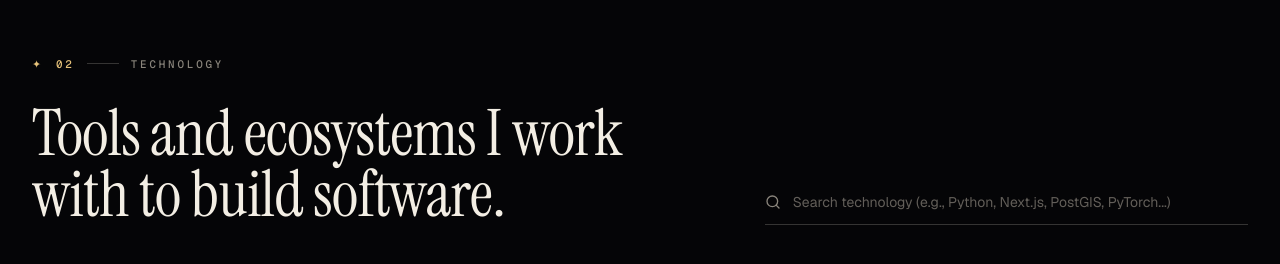
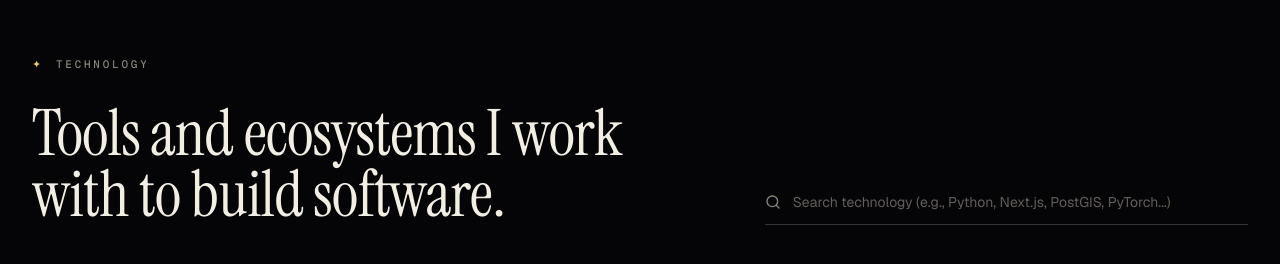
Before and after one commit to Onell-Luciano/portfolio, a Next.js app: page /en in a window 1280 px wide. Shown: the part 2859-3123 px from the top of the page. Built offline with nearby package versions, Linux system fonts and the light colour scheme.

Commit message:
Minimalisation

```diff
--- a/src/components/portfolio/journey.tsx
+++ b/src/components/portfolio/journey.tsx
@@ -22,7 +22,6 @@ export function Experience({ items }: { items: ExperienceItem[] }) {
             <SplitReveal text={t("experience.heading")} />
           </h2>
           <div className="mt-12 hidden items-end gap-4 lg:flex">
-            <span className="display-serif text-[8rem] italic leading-[0.8] text-divine">{String(items.length).padStart(2, "0")}</span>
             <span className="eyebrow pb-3 text-[0.6rem] text-mute">
               2024
               <span className="mx-2 text-gold">—</span>
@@ -94,7 +93,6 @@ export function Education({ items }: { items: EducationItem[] }) {
               className="row-sweep group grid gap-3 border-b border-line px-1 py-7 md:grid-cols-12 md:items-center md:gap-6 md:px-4"
             >
               <span className="font-mono text-[0.65rem] text-mute transition-colors duration-500 group-hover:text-gold md:col-span-1">
-                {String(i + 1).padStart(2, "0")}
               </span>
               <h3 className="display-serif text-[1.75rem] leading-tight text-ivory transition-transform duration-700 ease-(--ease-divine) group-hover:translate-x-2 sm:text-[2rem] md:col-span-5">
                 {e.title}
--- a/src/components/portfolio/nav.tsx
+++ b/src/components/portfolio/nav.tsx
@@ -207,7 +207,6 @@ export function Nav({ items }: { items: NavItem[] }) {
                     <span className="display-serif text-[clamp(2.6rem,11vw,4.5rem)] capitalize text-ivory">
                       {item.label.toLowerCase()}
                     </span>
-                    <span className="font-mono text-xs text-gold">0{i + 1}</span>
                   </motion.a>
                 </div>
               ))}
--- a/src/components/portfolio/primitives.tsx
+++ b/src/components/portfolio/primitives.tsx
@@ -165,20 +165,11 @@ export function FadeUp({
 
 /* ── Section header ──────────────────────────────────────────── */
 export function SectionLabel({ label, className = "" }: { label: string; className?: string }) {
-  const [num, ...rest] = label.split(" / ");
-  const name = rest.join(" / ");
+  const name = label.split(" / ").slice(-1)[0];
   return (
     <p className={`eyebrow flex items-center gap-3 text-mute ${className}`}>
       <span className="text-gold">✦</span>
-      {name ? (
-        <>
-          <span className="text-gold">{num}</span>
-          <span className="h-px w-8 bg-line-strong" />
-          <span>{name}</span>
-        </>
-      ) : (
-        <span>{label}</span>
-      )}
+      <span>{name}</span>
     </p>
   );
 }
--- a/src/components/portfolio/projects.tsx
+++ b/src/components/portfolio/projects.tsx
@@ -153,8 +153,6 @@ function ProjectCard({
         <div className="order-2 flex flex-col justify-between gap-8 p-7 sm:p-10 md:order-1">
           <div className="flex items-center justify-between gap-4">
             <span className="eyebrow shrink-0 whitespace-nowrap text-gold">
-              {project.number}
-              <span className="text-mute"> / {String(total).padStart(2, "0")}</span>
             </span>
             <span className="eyebrow truncate rounded-full border border-line px-3 py-1.5 text-[0.55rem] text-mute">
               {project.category}
@@ -247,7 +245,7 @@ function ProjectModal({ project, onClose }: { project: Project; onClose: () => v
       >
         <div className="sticky top-0 z-20 flex items-center justify-between border-b border-line bg-ink-2/85 px-6 py-4 backdrop-blur-xl sm:px-8">
           <span className="eyebrow text-[0.6rem] text-gold">
-            {project.number} <span className="text-mute">/ {project.category}</span>
+            {project.category}
           </span>
           <button
             ref={closeRef}
@@ -294,7 +292,6 @@ function ProjectModal({ project, onClose }: { project: Project; onClose: () => v
                       <ArrowLeft size={16} />
                     </button>
                     <span className="glass rounded-full px-4 py-2 font-mono text-[0.65rem] text-ivory-dim">
-                      {String(index + 1).padStart(2, "0")} / {String(count).padStart(2, "0")}
                     </span>
                     <button
                       type="button"
@@ -353,7 +350,6 @@ function ProjectModal({ project, onClose }: { project: Project; onClose: () => v
             <ol className="mt-4">
               {project.highlights.map((h, i) => (
                 <li key={h} className="flex gap-5 border-b border-line py-4 last:border-0">
-                  <span className="display-serif text-2xl italic leading-none text-gold">{i + 1}</span>
                   <span className="text-sm leading-relaxed text-ivory-dim">{h}</span>
                 </li>
               ))}
@@ -384,7 +380,6 @@ export function Projects({ projects }: { projects: Project[] }) {
             <SectionLabel label={t("projects.sectionLabel")} />
             <h2 className="display-serif mt-8 text-[clamp(2.4rem,5vw,4.8rem)] text-ivory">
               <SplitReveal text={t("projects.heading")} />
-              <sup className="ml-2 align-super font-mono text-sm tracking-normal text-gold">({String(filtered.length).padStart(2, "0")})</sup>
             </h2>
           </div>
           <div className="lg:col-span-12">
```
